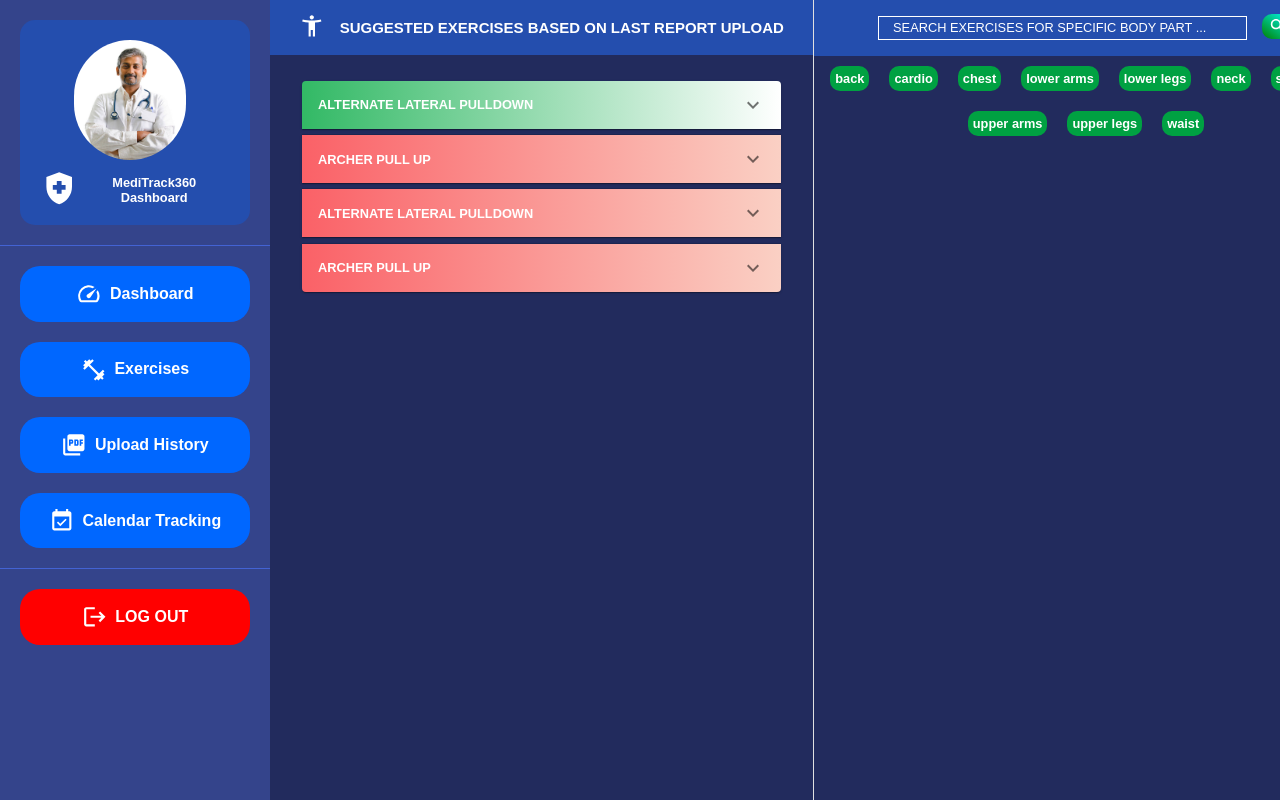
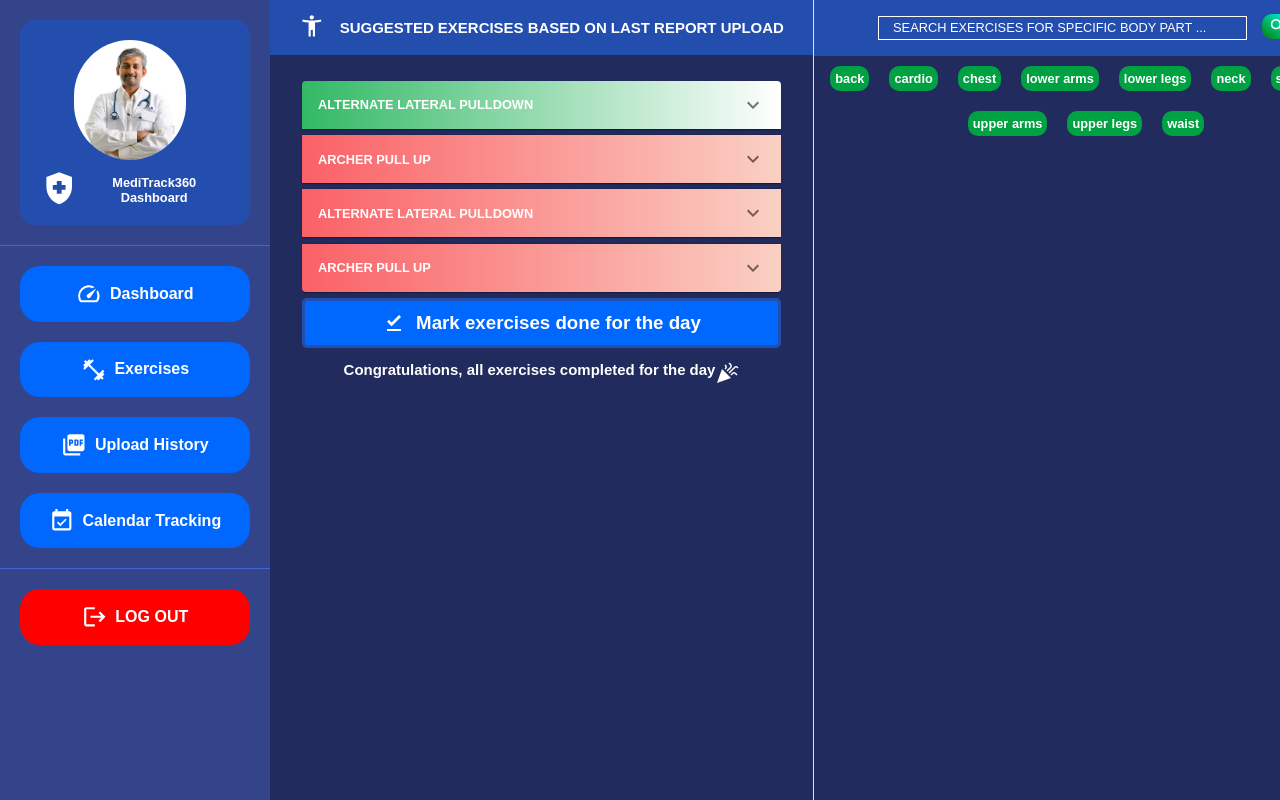
Before and after one commit to KulwinderSingh07/Hack-for-Health, a React (Create React App) app in the folder client/: page /exercises in a window 1280 px wide. Shown: the top 800 px of the page. Built offline with nearby package versions, Linux system fonts and the light colour scheme.

Commit message:
update : added readme

```diff
--- a/client/src/components/ExercisesSections/MyExercises.js
+++ b/client/src/components/ExercisesSections/MyExercises.js
@@ -7,7 +7,8 @@ import ExpandMoreIcon from '@mui/icons-material/ExpandMore';
 import CancelIcon from '@mui/icons-material/Cancel';
 import ThumbUpAltIcon from '@mui/icons-material/ThumbUpAlt';
 import DeleteOutlineIcon from '@mui/icons-material/DeleteOutline';
-
+import FileDownloadDoneIcon from '@mui/icons-material/FileDownloadDone';
+import CelebrationIcon from '@mui/icons-material/Celebration';
 import axios from 'axios';
 
 //CSS
@@ -20,6 +21,8 @@ const MyExercises = () => {
   // const [GymData,setGymData] = useState([]);
   const [username,setUsername] = useState("");
   const [email,setEmail] = useState("");
+  const [completedMsg,setCompletedMsg] = useState();
+
 
 //Accordian Colors concept:
   const notCompletedColor = 'linear-gradient(to right,#fa6167, #fad0c4)';
@@ -34,6 +37,10 @@ const MyExercises = () => {
     } catch (error) {
       console.error(error);
     }
+  }
+
+  const markDone = () =>{
+    console.log('mark done');
   }
 
   useEffect(()=>{
@@ -124,6 +131,16 @@ const MyExercises = () => {
           }):<></>
         }
         </div>
+
+        <div onClick={()=>{markDone()}} className='removeExerciseDiv' style={{marginLeft:'2.5vw',marginRight:'2.5vw',backgroundColor:'#0067ff',borderColor:'#244eae'}}>
+            <FileDownloadDoneIcon sx={{marginRight:'10px'}}/>
+            <h3>Mark exercises done for the day</h3>
+        </div>
+
+        <div style={{color:'white',display:'flex',justifyContent:'center',alignContent:'center',fontSize:'1vw',margin:'1vw'}}>
+        <h3>Congratulations, all exercises completed for the day</h3>
+        <CelebrationIcon/>
+        </div>
         </div>
     </>
   )
```
Also changed, not shown: 1 other file (tests, documents, lock files or other folders).
